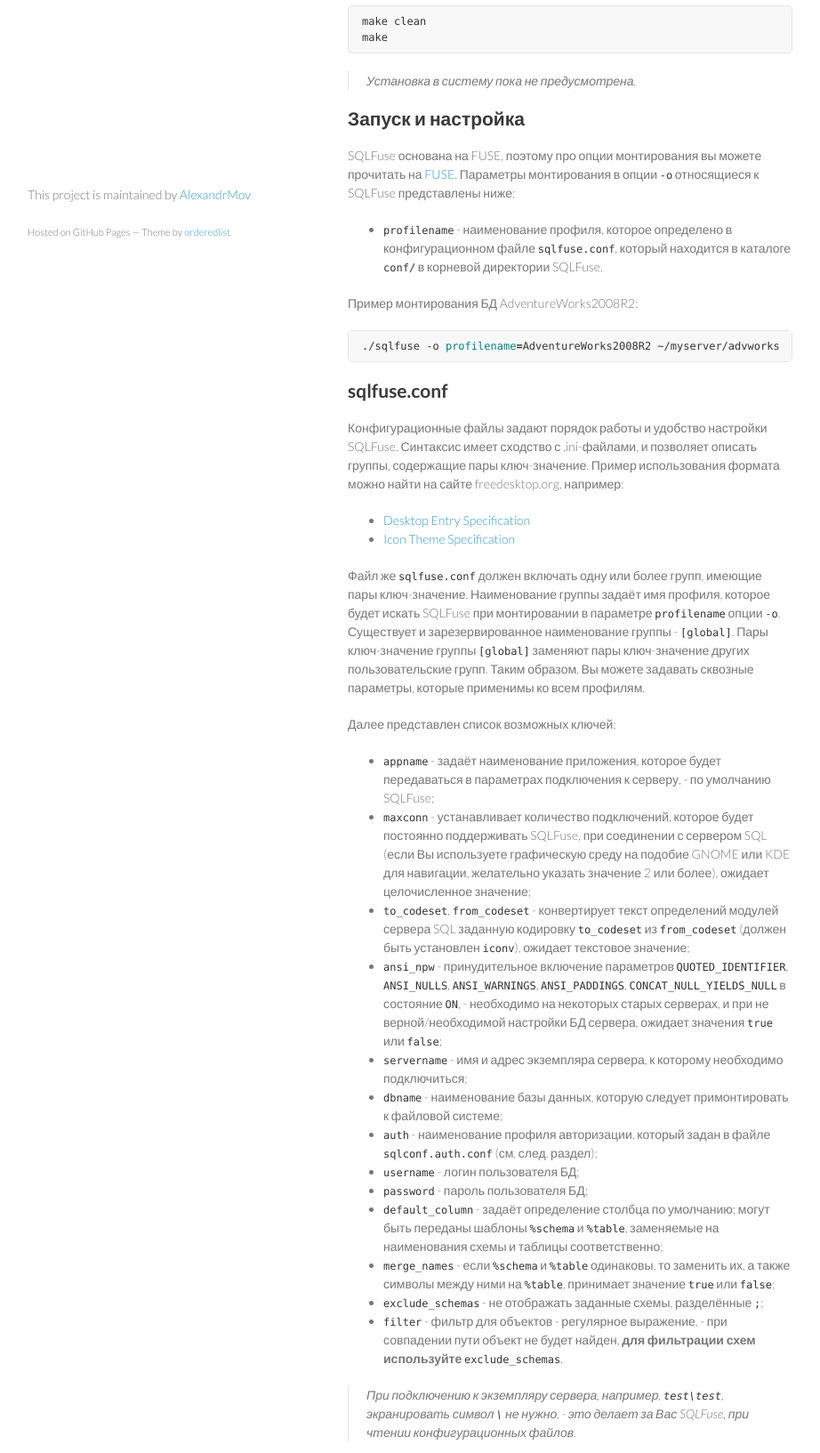
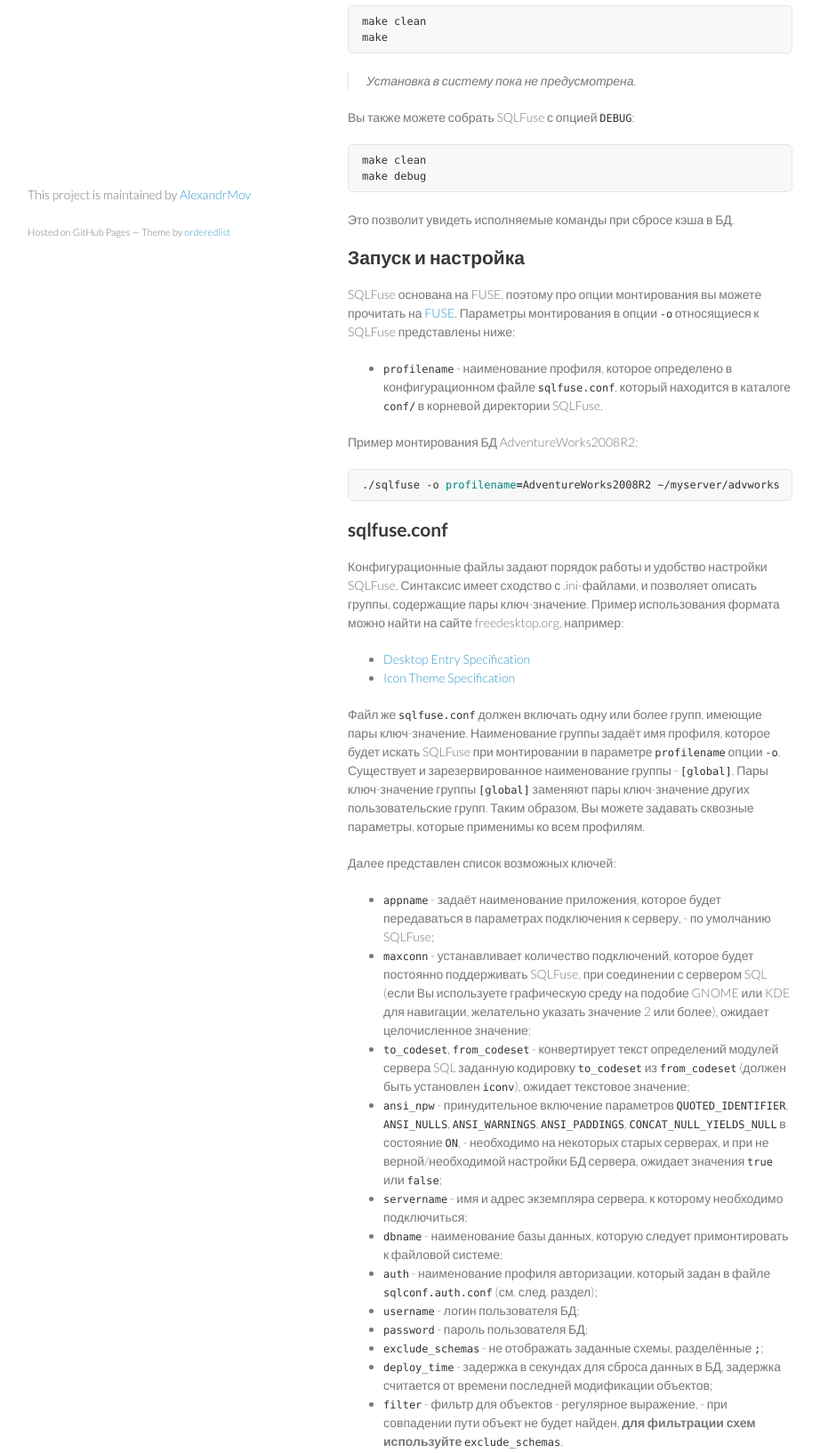
Before and after one commit to AlexandrMov/SQLFuse, a plain HTML site: page index.html in a window 1280 px wide. Shown: the part 460-2093 px from the top of the page at 89% size, without its empty margins (179-1101 px from the left). Drawn offline with Linux system fonts and the light colour scheme.

```diff
--- a/index.html
+++ b/index.html
@@ -54,6 +54,14 @@ make
 <p>Установка в систему пока не предусмотрена.</p>
 </blockquote>
 
+<p>Вы также можете собрать SQLFuse с опцией <code>DEBUG</code>:</p>
+
+<div class="highlight highlight-bash"><pre>make clean
+make debug
+</pre></div>
+
+<p>Это позволит увидеть исполняемые команды при сбросе кэша в БД.</p>
+
 <h2>
 <a name="%D0%97%D0%B0%D0%BF%D1%83%D1%81%D0%BA-%D0%B8-%D0%BD%D0%B0%D1%81%D1%82%D1%80%D0%BE%D0%B9%D0%BA%D0%B0" class="anchor" href="#%D0%97%D0%B0%D0%BF%D1%83%D1%81%D0%BA-%D0%B8-%D0%BD%D0%B0%D1%81%D1%82%D1%80%D0%BE%D0%B9%D0%BA%D0%B0"><span class="octicon octicon-link"></span></a>Запуск и настройка</h2>
 
@@ -62,7 +70,9 @@ make
 <ul>
 <li>
 <code>profilename</code>  - наименование профиля, которое определено в конфигурационном файле <code>sqlfuse.conf</code>, который находится в каталоге <code>conf/</code> в корневой директории SQLFuse.</li>
-</ul><p>Пример монтирования БД AdventureWorks2008R2:</p>
+</ul>
+
+<p>Пример монтирования БД AdventureWorks2008R2:</p>
 
 <div class="highlight highlight-bash"><pre>./sqlfuse -o <span class="nv">profilename</span><span class="o">=</span>AdventureWorks2008R2 ~/myserver/advworks
 </pre></div>
@@ -76,7 +86,9 @@ make
 <ul>
 <li><a href="http://freedesktop.org/Standards/desktop-entry-spec">Desktop Entry Specification</a></li>
 <li><a href="http://freedesktop.org/Standards/icon-theme-spec">Icon Theme Specification</a></li>
-</ul><p>Файл же <code>sqlfuse.conf</code> должен включать одну или более групп, имеющие пары ключ-значение. Наименование группы задаёт имя профиля, которое будет искать SQLFuse при монтировании в параметре <code>profilename</code> опции <code>-o</code>. Существует и зарезервированное наименование группы - <code>[global]</code>. Пары ключ-значение группы <code>[global]</code> заменяют пары ключ-значение других пользовательские групп. Таким образом, Вы можете задавать сквозные параметры, которые применимы ко всем профилям.</p>
+</ul>
+
+<p>Файл же <code>sqlfuse.conf</code> должен включать одну или более групп, имеющие пары ключ-значение. Наименование группы задаёт имя профиля, которое будет искать SQLFuse при монтировании в параметре <code>profilename</code> опции <code>-o</code>. Существует и зарезервированное наименование группы - <code>[global]</code>. Пары ключ-значение группы <code>[global]</code> заменяют пары ключ-значение других пользовательские групп. Таким образом, Вы можете задавать сквозные параметры, которые применимы ко всем профилям.</p>
 
 <p>Далее представлен список возможных ключей:</p>
 
@@ -100,14 +112,14 @@ make
 <li>
 <code>password</code> - пароль пользователя БД;</li>
 <li>
-<code>default_column</code> - задаёт определение столбца по умолчанию; могут быть переданы шаблоны <code>%schema</code> и <code>%table</code>, заменяемые на наименования схемы и таблицы соответственно;</li>
-<li>
-<code>merge_names</code>  - если <code>%schema</code> и <code>%table</code> одинаковы, то заменить их, а также символы между ними на <code>%table</code>, принимает значение <code>true</code> или <code>false</code>;</li>
-<li>
 <code>exclude_schemas</code> - не отображать заданные схемы, разделённые <code>;</code>;</li>
 <li>
+<code>deploy_time</code> - задержка в секундах для сброса данных в БД, задержка считается от времени последней модификации объектов;</li>
+<li>
 <code>filter</code> - фильтр для объектов - регулярное выражение, - при совпадении пути объект не будет найден, <b>для фильтрации схем используйте</b> <code>exclude_schemas</code>.</li>
-</ul><blockquote>
+</ul>
+
+<blockquote>
 <p>При подключению к экземпляру сервера, например, <code>test\test</code>, экранировать символ <code>\</code> не нужно, - это делает за Вас SQLFuse, при чтении конфигурационных файлов.</p>
 </blockquote>
 
@@ -124,7 +136,9 @@ make
 <code>username</code> - логин пользователя БД;</li>
 <li>
 <code>password</code> - пароль пользователя БД.</li>
-</ul><blockquote>
+</ul>
+
+<blockquote>
 <p>Если Вам необходима авторизация в домене, то символ <code>\</code> экранировать нет необходимости.</p>
 </blockquote>
 
```
Also changed, not shown: params.json (+1 -1 lines).
